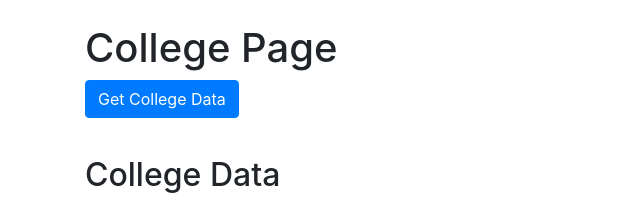
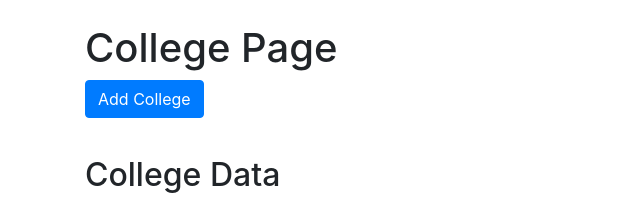
Before and after one commit to Lothany/CCC181-SIS, a Flask app: page /college in a window 1280 px wide. Shown: the part 56-259 px from the top of the page, without its empty margins (0-640 px from the left). Run offline with Flask 3, Linux system fonts and the light colour scheme; some libraries are stand-ins or nearby versions.

Commit message:
retrieved add college button

```diff
--- a/website/templates/college.html
+++ b/website/templates/college.html
@@ -5,7 +5,7 @@
 {% block content %}
     <h1>College Page</h1>
 
-    <button class="btn btn-primary" id="colleges">Get College Data</button>
+    <a class="btn btn-primary" id="addCollege" href="/add_college">Add College</a>
 
     <h2><br>College Data</h2>
 
```
